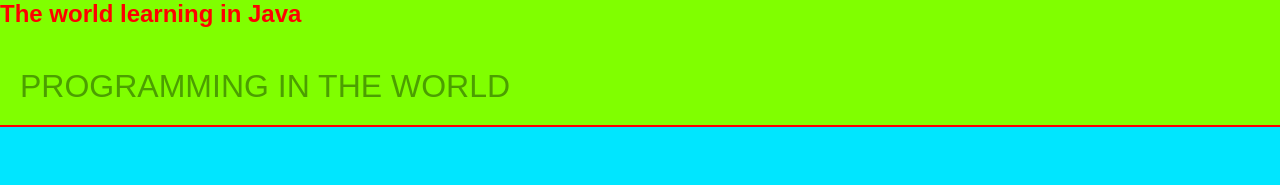
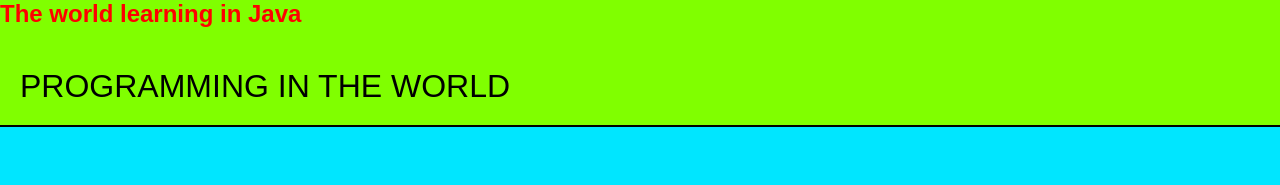
Before and after one commit to endrewsstadler-byte/programa-o, a plain HTML site: page index.html in a window 1280 px wide. Shown: the top 185 px of the page. Drawn offline with Linux system fonts and the light colour scheme; a web font is replaced by a local one.

Commit message:
color letras

```diff
--- a/style.css
+++ b/style.css
@@ -8,10 +8,10 @@ body {
 }
 
 header {
-    border-bottom: solid 2px rgb(255, 0, 0);
+    border-bottom: solid 2px rgb(0, 0, 0);
     padding: 20px;
     font-size: 32px;
-    color: rgb(75, 159, 1);
+    color: rgb(0, 0, 0);
 }
 
 .chamada {
```
